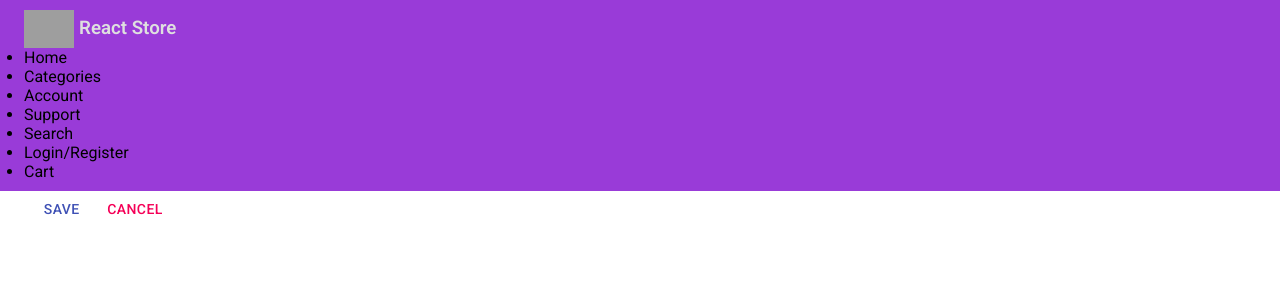
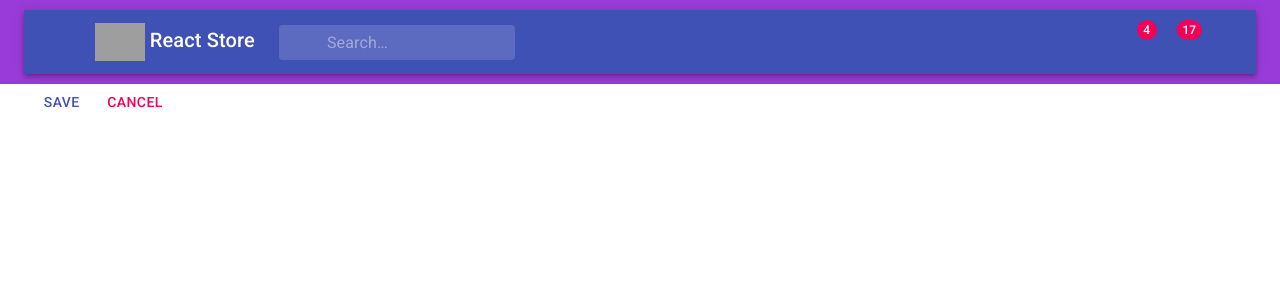
Before and after one commit to melboudali/React-Shop, a React (Create React App) app: page / in a window 1280 px wide. Shown: the top 300 px of the page. Built offline with nearby package versions, Linux system fonts and the light colour scheme; grey boxes are pictures that could not be loaded.

Commit message:
Add Menu

```diff
--- a/public/index.html
+++ b/public/index.html
@@ -1,6 +1,10 @@
 <!DOCTYPE html>
 <html lang="en">
   <head>
+    <script
+      src="https://kit.fontawesome.com/b09afaf06e.js"
+      crossorigin="anonymous"
+    ></script>
     <meta charset="utf-8" />
     <link rel="icon" href="%PUBLIC_URL%/favicon.ico" />
     <meta name="viewport" content="width=device-width, initial-scale=1" />
@@ -16,10 +20,6 @@
       rel="stylesheet"
     />
     <title>React App</title>
-    <script
-      src="https://kit.fontawesome.com/d2d6ce81de.js"
-      crossorigin="anonymous"
-    ></script>
   </head>
   <body>
     <noscript>You need to enable JavaScript to run this app.</noscript>
--- a/src/components/layouts/Navbar.jsx
+++ b/src/components/layouts/Navbar.jsx
@@ -1,20 +1,162 @@
 import React from 'react';
+import { fade, makeStyles } from '@material-ui/core/styles';
+import AppBar from '@material-ui/core/AppBar';
+import Toolbar from '@material-ui/core/Toolbar';
+import IconButton from '@material-ui/core/IconButton';
+import Typography from '@material-ui/core/Typography';
+import InputBase from '@material-ui/core/InputBase';
+import Badge from '@material-ui/core/Badge';
+import MenuItem from '@material-ui/core/MenuItem';
+import Menu from '@material-ui/core/Menu';
 import PropTypes from 'prop-types';
 
+const useStyles = makeStyles(theme => ({
+  grow: {
+    flexGrow: 1
+  },
+  menuButton: {
+    marginRight: theme.spacing(2)
+  },
+  title: {
+    display: 'none',
+    [theme.breakpoints.up('sm')]: {
+      display: 'block'
+    }
+  },
+  search: {
+    position: 'relative',
+    borderRadius: theme.shape.borderRadius,
+    backgroundColor: fade(theme.palette.common.white, 0.15),
+    '&:hover': {
+      backgroundColor: fade(theme.palette.common.white, 0.25)
+    },
+    marginRight: theme.spacing(2),
+    marginLeft: 0,
+    width: '100%',
+    [theme.breakpoints.up('sm')]: {
+      marginLeft: theme.spacing(3),
+      width: 'auto'
+    }
+  },
+  searchIcon: {
+    padding: theme.spacing(0, 2),
+    height: '100%',
+    position: 'absolute',
+    pointerEvents: 'none',
+    display: 'flex',
+    alignItems: 'center',
+    justifyContent: 'center'
+  },
+  inputRoot: {
+    color: 'inherit'
+  },
+  inputInput: {
+    padding: theme.spacing(1, 1, 1, 0),
+    // vertical padding + font size from searchIcon
+    paddingLeft: `calc(1em + ${theme.spacing(4)}px)`,
+    transition: theme.transitions.create('width'),
+    width: '100%',
+    [theme.breakpoints.up('md')]: {
+      width: '20ch'
+    }
+  },
+  sectionDesktop: {
+    display: 'none',
+    [theme.breakpoints.up('md')]: {
+      display: 'flex'
+    }
+  },
+  sectionMobile: {
+    display: 'flex',
+    [theme.breakpoints.up('md')]: {
+      display: 'none'
+    }
+  }
+}));
+
 const Navbar = ({ Container }) => {
+  const classes = useStyles();
+  const [anchorEl, setAnchorEl] = React.useState(null);
+  const [mobileMoreAnchorEl, setMobileMoreAnchorEl] = React.useState(null);
+
+  const isMenuOpen = Boolean(anchorEl);
+  const isMobileMenuOpen = Boolean(mobileMoreAnchorEl);
+
+  const handleProfileMenuOpen = event => {
+    setAnchorEl(event.currentTarget);
+  };
+
+  const handleMobileMenuClose = () => {
+    setMobileMoreAnchorEl(null);
+  };
+
+  const handleMenuClose = () => {
+    setAnchorEl(null);
+    handleMobileMenuClose();
+  };
+
+  const handleMobileMenuOpen = event => {
+    setMobileMoreAnchorEl(event.currentTarget);
+  };
+
+  const menuId = 'primary-search-account-menu';
+  const renderMenu = (
+    <Menu
+      anchorEl={anchorEl}
+      anchorOrigin={{ vertical: 'top', horizontal: 'right' }}
+      id={menuId}
+      keepMounted
+      transformOrigin={{ vertical: 'top', horizontal: 'right' }}
+      open={isMenuOpen}
+      onClose={handleMenuClose}>
+      <MenuItem onClick={handleMenuClose}>Profile</MenuItem>
+      <MenuItem onClick={handleMenuClose}>My account</MenuItem>
+    </Menu>
+  );
+
+  const mobileMenuId = 'primary-search-account-menu-mobile';
+  const renderMobileMenu = (
+    <Menu
+      anchorEl={mobileMoreAnchorEl}
+      anchorOrigin={{ vertical: 'top', horizontal: 'right' }}
+      id={mobileMenuId}
+      keepMounted
+      transformOrigin={{ vertical: 'top', horizontal: 'right' }}
+      open={isMobileMenuOpen}
+      onClose={handleMobileMenuClose}>
+      <MenuItem>
+        <IconButton aria-label='show 4 new mails' color='inherit'>
+          <Badge badgeContent={4} color='secondary'>
+            <i className='far fa-envelope'></i>
+          </Badge>
+        </IconButton>
+        <p>Messages</p>
+      </MenuItem>
+      <MenuItem>
+        <IconButton aria-label='show 11 new notifications' color='inherit'>
+          <Badge badgeContent={11} color='secondary'>
+            <i className='far fa-bell'></i>
+          </Badge>
+        </IconButton>
+        <p>Notifications</p>
+      </MenuItem>
+      <MenuItem onClick={handleProfileMenuOpen}>
+        <IconButton
+          aria-label='account of current user'
+          aria-controls='primary-search-account-menu'
+          aria-haspopup='true'
+          color='inherit'>
+          <i className='far fa-user-circle'></i>
+        </IconButton>
+        <p>Profile</p>
+      </MenuItem>
+    </Menu>
+  );
+
   return (
     <div className='Navbar'>
       <Container>
-        <h3>
-          <img
-            className='logo'
-            src='https://cdn.shopify.com/assets/images/logos/shopify-bag.png'
-            alt='logo'
-          />
-          React Store
-        </h3>
-
-        <ul>
+        {/* <ul>
           <li>Home</li>
           <li>Categories</li>
           <li>Account</li>
@@ -22,7 +164,75 @@
           <li>Search</li>
           <li>Login/Register</li>
           <li>Cart</li>
-        </ul>
+        </ul> */}
+        <AppBar position='static'>
+          <Toolbar>
+            <IconButton
+              edge='start'
+              className={classes.menuButton}
+              color='inherit'
+              aria-label='open drawer'>
+              <i className='fas fa-bars'></i>
+            </IconButton>
+            <Typography className={classes.title} variant='h6' noWrap>
+              <img
+                className='logo'
+                src='https://cdn.shopify.com/assets/images/logos/shopify-bag.png'
+                alt='logo'
+              />
+              React Store
+            </Typography>
+            <div className={classes.search}>
+              <div className={classes.searchIcon}>
+                <i className='fas fa-search'></i>
+              </div>
+              <InputBase
+                placeholder='Search…'
+                classes={{
+                  root: classes.inputRoot,
+                  input: classes.inputInput
+                }}
+                inputProps={{ 'aria-label': 'search' }}
+              />
+            </div>
+            <div className={classes.grow} />
+            <div className={classes.sectionDesktop}>
+              <IconButton aria-label='show 4 new mails' color='inherit'>
+                <Badge badgeContent={4} color='secondary'>
+                  <i className='far fa-envelope'></i>
+                </Badge>
+              </IconButton>
+              <IconButton
+                aria-label='show 17 new notifications'
+                color='inherit'>
+                <Badge badgeContent={17} color='secondary'>
+                  <i className='far fa-bell'></i>
+                </Badge>
+              </IconButton>
+              <IconButton
+                edge='end'
+                aria-label='account of current user'
+                aria-controls={menuId}
+                aria-haspopup='true'
+                onClick={handleProfileMenuOpen}
+                color='inherit'>
+                <i className='far fa-user-circle'></i>
+              </IconButton>
+            </div>
+            <div className={classes.sectionMobile}>
+              <IconButton
+                aria-label='show more'
+                aria-controls={mobileMenuId}
+                aria-haspopup='true'
+                onClick={handleMobileMenuOpen}
+                color='inherit'>
+                <i className='fas fa-ellipsis-v'></i>
+              </IconButton>
+            </div>
+          </Toolbar>
+        </AppBar>
+        {renderMobileMenu}
+        {renderMenu}
       </Container>
     </div>
   );
```
